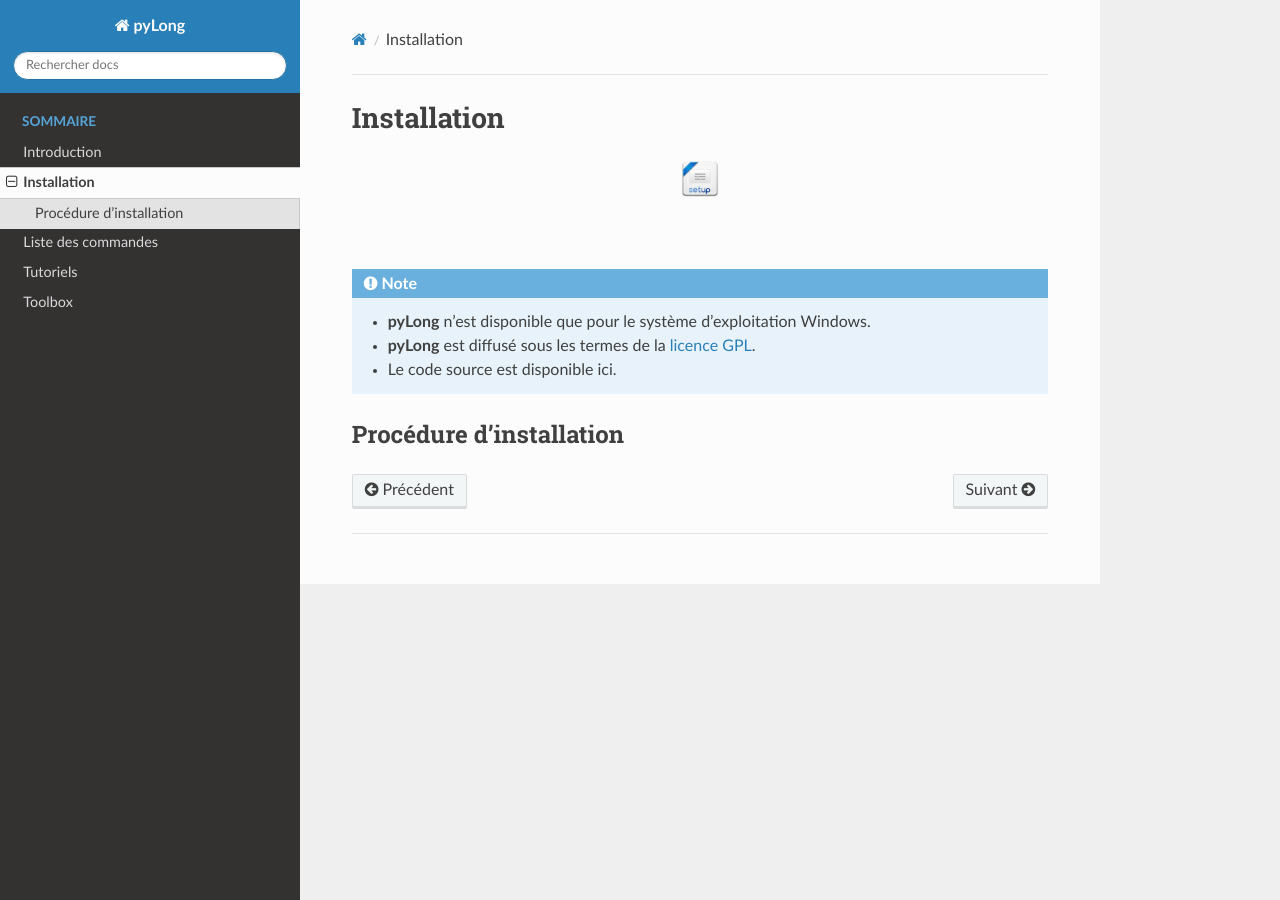
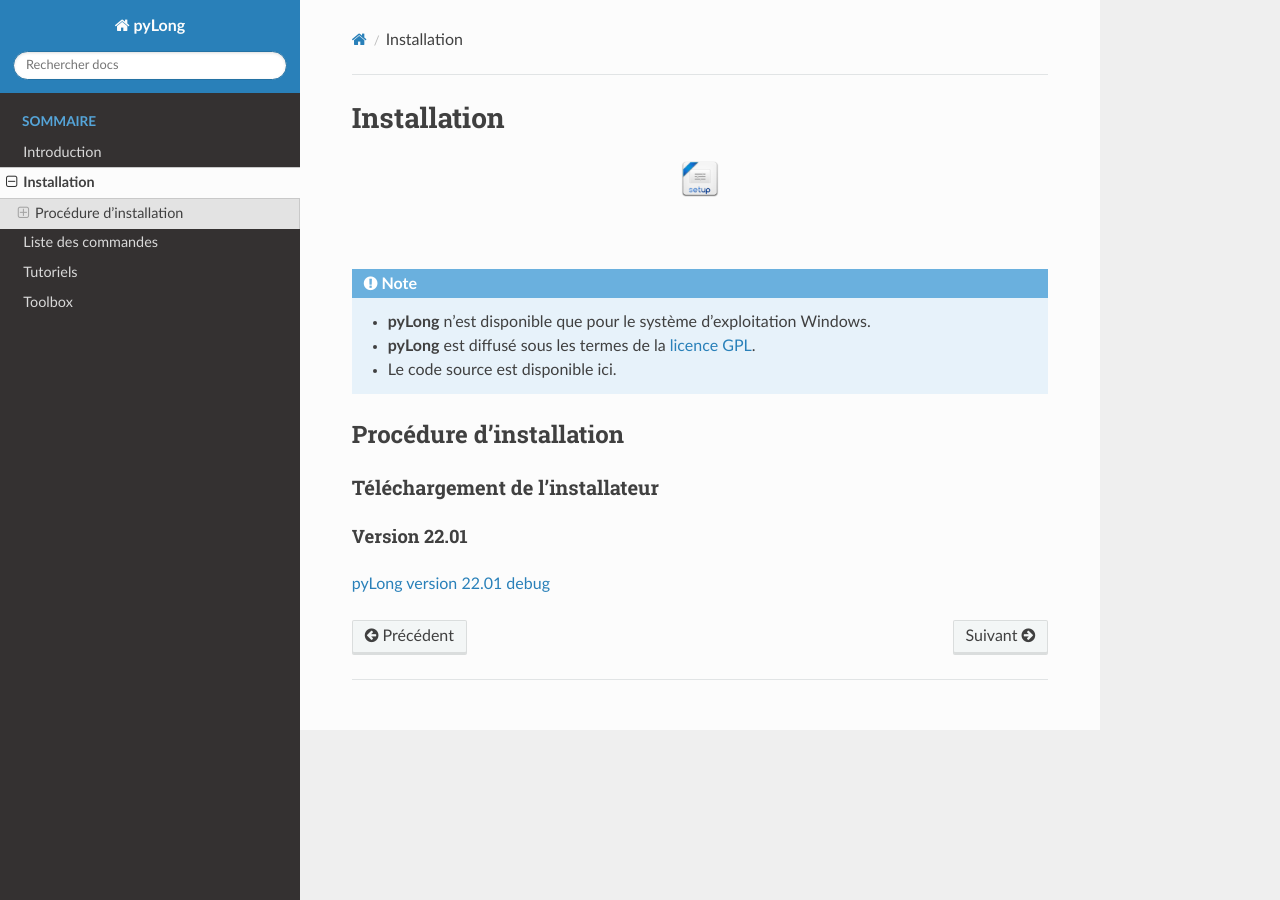
Before and after one commit to clementroussel/pyLong-doc, a Sphinx documentation site: the page built from docs/source/installation.rst, in a window 1280 px wide. Built offline with Sphinx 7.4.7 and the Read the Docs theme 2.0.0, drawn with Linux system fonts in a browser that asks for light colours.

Commit message:
Update installation.rst

```diff
--- a/docs/source/installation.rst
+++ b/docs/source/installation.rst
@@ -17,3 +17,14 @@ Installation
 
 Procédure d'installation
 ========================
+
+Téléchargement de l'installateur
+--------------------------------
+
+Version 22.01
+^^^^^^^^^^^^^
+
+`pyLong version 22.01 debug`_
+
+
+.. _pyLong version 22.01 debug: https://officenationaldesforets-my.sharepoint.com/:u:/g/personal/clement_roussel_onf_fr/EXcl2TcGXP5EnhL0gDqUQPEB-A-vF_6PQ9l-gu_jEQjROw?e=sc5Dqy
```
